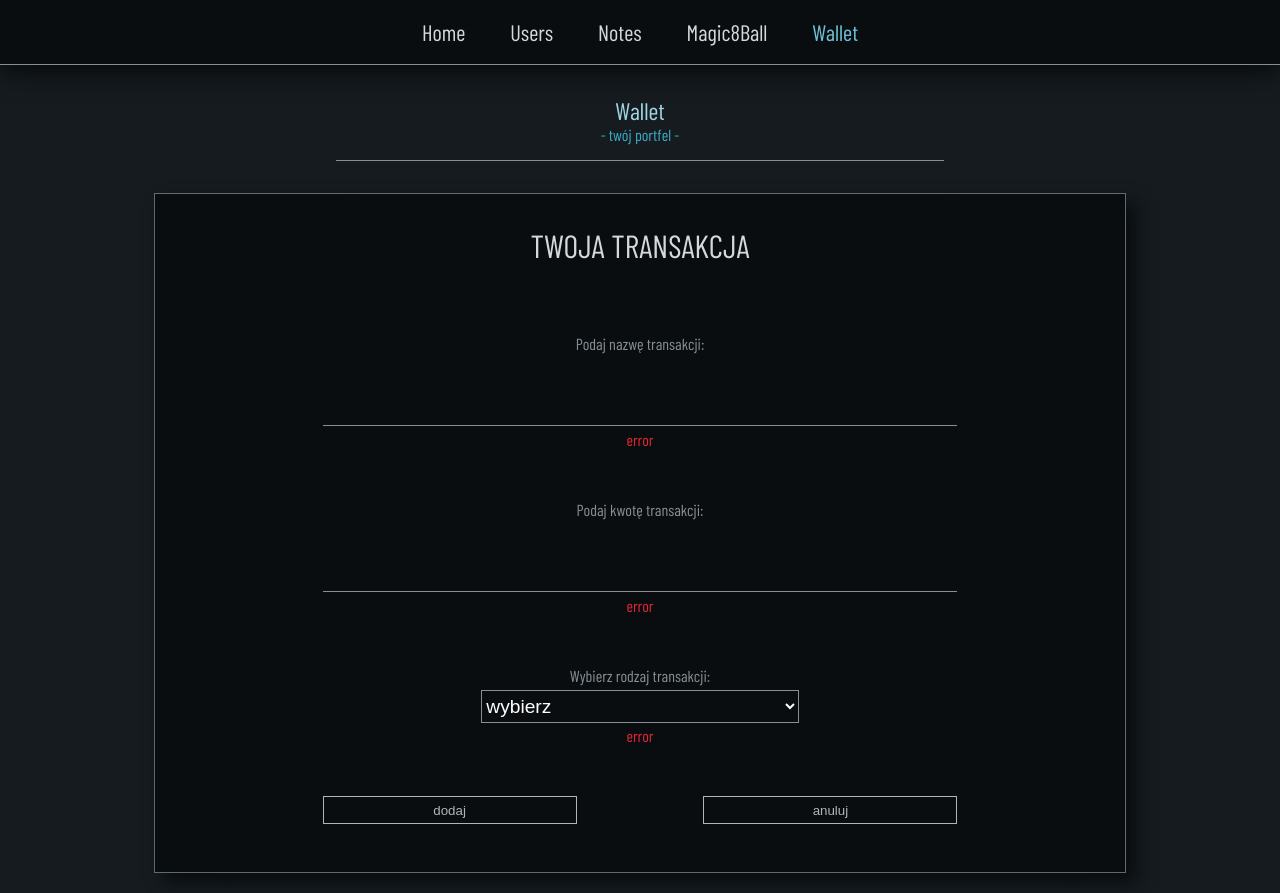
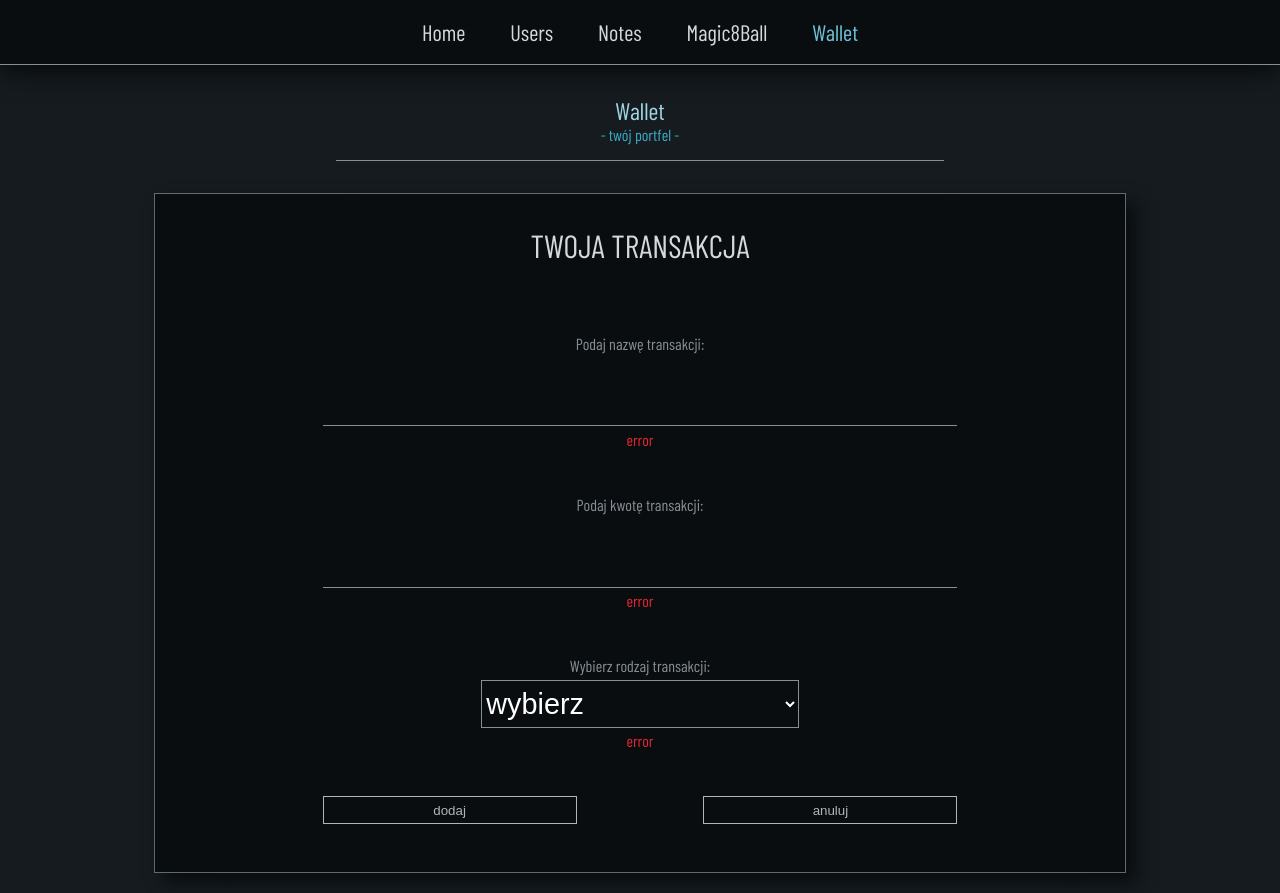
Before and after one commit to Scorpion19702022/SIMPLE_PROJECT_REACT_REDUX, a React (Vite) app: page /Wallet in a window 1280 px wide. Built offline with nearby package versions, Linux system fonts and the light colour scheme; a web font is replaced by a local one.

Commit message:
added style for desktop

```diff
--- a/src/Components/Wallet/Styles/WalletInputsModal.module.css
+++ b/src/Components/Wallet/Styles/WalletInputsModal.module.css
@@ -151,4 +151,19 @@
 	.box_select {
 		align-items: center;
 	}
+
+	.select {
+		font-size: 1.8em;
+	}
+
+	.btn {
+		font-size: 1.2em;
+		padding: 0.6em;
+		cursor: pointer;
+		transition: all 0.3s ease-in-out;
+	}
+
+	.btn:hover {
+		background-color: var(--color-dark11);
+	}
 }
```
